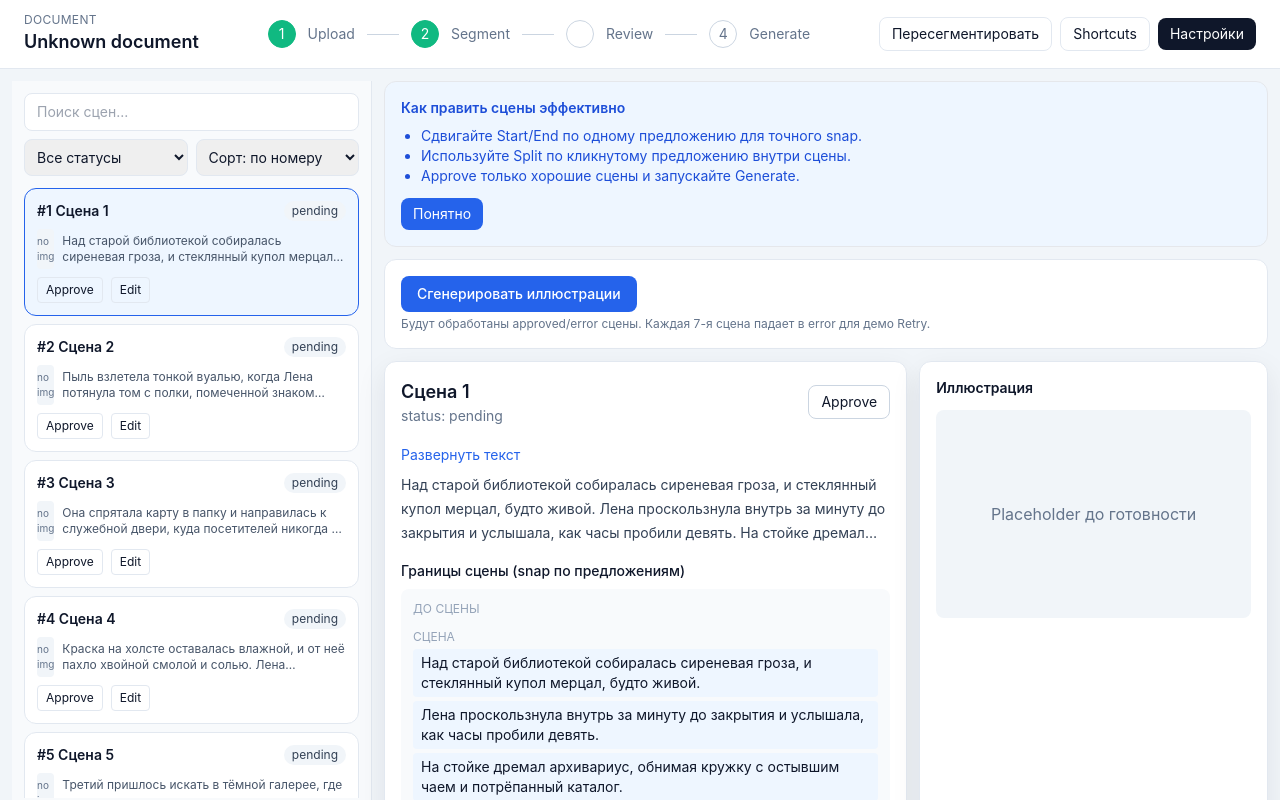
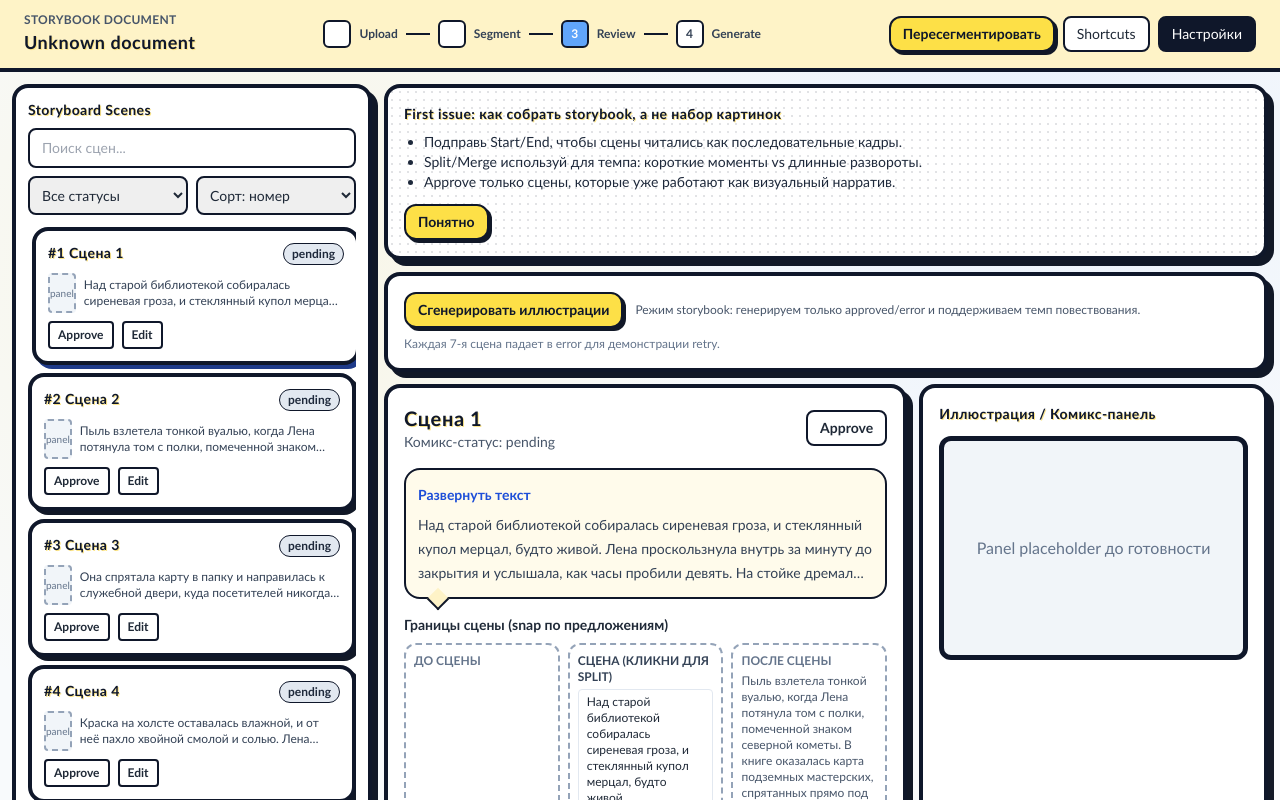
Before and after one commit to vadzimblr/university-project, a Vue app in the folder frontend-mock/: page /doc/1 in a window 1280 px wide. Shown: the top 800 px of the page. Built offline with nearby package versions, Linux system fonts and the light colour scheme.

Commit message:
feat: redesign mock UI as comic storybook experience

```diff
--- a/frontend-mock/src/components/AppStepper.vue
+++ b/frontend-mock/src/components/AppStepper.vue
@@ -14,19 +14,19 @@ function isComplete(stepKey: string) {
 </script>
 
 <template>
-  <ol class="flex items-center gap-3 text-xs text-slate-500 md:text-sm">
-    <li v-for="step in steps" :key="step.key" class="flex items-center gap-3">
+  <ol class="hidden items-center gap-2 text-xs text-slate-700 md:flex">
+    <li v-for="step in steps" :key="step.key" class="flex items-center gap-2">
       <span
-        class="flex h-7 w-7 items-center justify-center rounded-full border"
+        class="flex h-7 w-7 items-center justify-center rounded-md border-2 border-slate-900 font-bold"
         :class="[
-          step.key === stage ? 'border-brand-600 bg-brand-600 text-white' : '',
-          isComplete(step.key) ? 'border-emerald-500 bg-emerald-500 text-white' : 'border-slate-300 bg-white',
+          step.key === stage ? 'bg-blue-400 text-white' : 'bg-white',
+          isComplete(step.key) ? 'bg-emerald-400 text-white' : '',
         ]"
       >
         {{ steps.findIndex((s) => s.key === step.key) + 1 }}
       </span>
-      <span class="hidden md:inline">{{ step.label }}</span>
-      <span v-if="step.key !== 'generate'" class="hidden h-px w-8 bg-slate-300 md:inline" />
+      <span class="font-semibold">{{ step.label }}</span>
+      <span v-if="step.key !== 'generate'" class="h-0.5 w-6 bg-slate-900" />
     </li>
   </ol>
 </template>
--- a/frontend-mock/src/components/IllustrationPanel.vue
+++ b/frontend-mock/src/components/IllustrationPanel.vue
@@ -14,28 +14,29 @@ const emit = defineEmits<{
 </script>
 
 <template>
-  <section class="rounded-xl border border-slate-200 bg-white p-4 shadow-panel">
-    <h3 class="mb-3 text-sm font-semibold">Иллюстрация</h3>
+  <section class="comic-card bg-white p-4">
+    <h3 class="comic-title mb-3 text-sm font-black">Иллюстрация / Комикс-панель</h3>
 
     <div v-if="scene.status === 'ready' && illustration" class="space-y-3">
-      <img :src="illustration.imageUrl" alt="illustration" class="h-52 w-full rounded-lg object-cover" />
+      <div class="panel-frame">
+        <img :src="illustration.imageUrl" alt="illustration" class="h-56 w-full object-cover" />
+      </div>
+      <p class="rounded-lg border-2 border-slate-900 bg-yellow-100 p-2 text-xs font-medium">Caption: Сцена готова к сборке в storybook-последовательность.</p>
       <div class="flex gap-2">
-        <button class="rounded-lg border border-slate-200 px-3 py-1.5 text-sm" @click="emit('regenerate', scene.id)">Регенерировать</button>
-        <button class="rounded-lg border border-slate-200 px-3 py-1.5 text-sm" @click="emit('showPrompt', scene.id)">Показать промпт</button>
+        <button class="kaboom-btn" @click="emit('regenerate', scene.id)">Регенерировать</button>
+        <button class="rounded-lg border-2 border-slate-900 bg-white px-3 py-1.5 text-sm" @click="emit('showPrompt', scene.id)">Показать промпт</button>
       </div>
     </div>
 
     <div v-else-if="scene.status === 'generating'" class="space-y-3">
-      <div class="flex h-52 items-center justify-center rounded-lg bg-amber-50 text-amber-700">Генерируем…</div>
+      <div class="panel-frame flex h-56 items-center justify-center bg-amber-100 text-amber-800">Генерируем кадр...</div>
     </div>
 
     <div v-else-if="scene.status === 'error'" class="space-y-3">
-      <div class="flex h-52 items-center justify-center rounded-lg bg-red-50 text-red-700">Ошибка генерации</div>
-      <button class="rounded-lg border border-red-300 px-3 py-1.5 text-sm text-red-700" @click="emit('retry', scene.id)">Retry</button>
+      <div class="panel-frame flex h-56 items-center justify-center bg-red-100 text-red-700">Ошибка генерации панели</div>
+      <button class="rounded-lg border-2 border-slate-900 bg-red-100 px-3 py-1.5 text-sm font-semibold text-red-700" @click="emit('retry', scene.id)">Retry</button>
     </div>
 
-    <div v-else class="flex h-52 items-center justify-center rounded-lg bg-slate-100 text-slate-500">
-      Placeholder до готовности
-    </div>
+    <div v-else class="panel-frame flex h-56 items-center justify-center text-slate-500">Panel placeholder до готовности</div>
   </section>
 </template>
--- a/frontend-mock/src/components/OnboardingBanner.vue
+++ b/frontend-mock/src/components/OnboardingBanner.vue
@@ -3,13 +3,13 @@ const emit = defineEmits<{ close: [] }>();
 </script>
 
 <template>
-  <div class="rounded-xl border border-brand-200 bg-brand-50 p-4">
-    <h3 class="text-sm font-semibold text-brand-700">Как править сцены эффективно</h3>
-    <ul class="mt-2 list-disc pl-5 text-sm text-brand-700">
-      <li>Сдвигайте Start/End по одному предложению для точного snap.</li>
-      <li>Используйте Split по кликнутому предложению внутри сцены.</li>
-      <li>Approve только хорошие сцены и запускайте Generate.</li>
+  <div class="comic-card halftone bg-yellow-100 p-4">
+    <h3 class="comic-title text-sm font-black">First issue: как собрать storybook, а не набор картинок</h3>
+    <ul class="mt-2 list-disc pl-5 text-sm text-slate-800">
+      <li>Подправь Start/End, чтобы сцены читались как последовательные кадры.</li>
+      <li>Split/Merge используй для темпа: короткие моменты vs длинные развороты.</li>
+      <li>Approve только сцены, которые уже работают как визуальный нарратив.</li>
     </ul>
-    <button class="mt-3 rounded-lg bg-brand-600 px-3 py-1.5 text-sm text-white" @click="emit('close')">Понятно</button>
+    <button class="kaboom-btn mt-3" @click="emit('close')">Понятно</button>
   </div>
 </template>
--- a/frontend-mock/src/components/SceneCard.vue
+++ b/frontend-mock/src/components/SceneCard.vue
@@ -14,37 +14,36 @@ const emit = defineEmits<{
 }>();
 
 const statusStyles = {
-  pending: 'bg-slate-100 text-slate-700',
-  approved: 'bg-emerald-100 text-emerald-700',
-  generating: 'bg-amber-100 text-amber-700',
-  ready: 'bg-blue-100 text-blue-700',
-  error: 'bg-red-100 text-red-700',
+  pending: 'bg-slate-200 text-slate-800',
+  approved: 'bg-emerald-200 text-emerald-800',
+  generating: 'bg-amber-200 text-amber-800',
+  ready: 'bg-blue-200 text-blue-800',
+  error: 'bg-red-200 text-red-800',
 };
 </script>
 
 <template>
   <article
-    class="cursor-pointer rounded-xl border p-3 transition"
-    :class="selected ? 'border-brand-600 bg-brand-50' : 'border-slate-200 bg-white hover:border-brand-300'"
-    @click="emit('edit', scene.id)"
+    class="rounded-2xl border-4 border-slate-900 bg-white p-3 transition"
+    :class="selected ? 'translate-x-1 shadow-[4px_4px_0_#1e3a8a]' : 'shadow-[4px_4px_0_#111827]'"
   >
     <div class="mb-2 flex items-start justify-between gap-2">
-      <h3 class="text-sm font-semibold">#{{ scene.index }} {{ scene.title }}</h3>
-      <span class="rounded-full px-2 py-0.5 text-xs" :class="statusStyles[scene.status]">{{ scene.status }}</span>
+      <h3 class="comic-title text-sm font-black">#{{ scene.index }} {{ scene.title }}</h3>
+      <span class="rounded-full border border-slate-900 px-2 py-0.5 text-xs font-semibold" :class="statusStyles[scene.status]">{{ scene.status }}</span>
     </div>
 
     <div class="mb-2 flex items-center gap-2">
-      <img v-if="illustration" :src="illustration.imageUrl" alt="thumb" class="h-10 w-16 rounded object-cover" />
-      <div v-else class="flex h-10 w-16 items-center justify-center rounded bg-slate-100 text-[10px] text-slate-500">no img</div>
-      <p class="line-clamp-2 text-xs text-slate-600">{{ props.scene.text }}</p>
+      <img v-if="illustration" :src="illustration.imageUrl" alt="thumb" class="h-10 w-16 rounded border-2 border-slate-900 object-cover" />
+      <div v-else class="flex h-10 w-16 items-center justify-center rounded border-2 border-dashed border-slate-400 bg-slate-100 text-[10px] text-slate-500">panel</div>
+      <p class="line-clamp-2 text-xs text-slate-700">{{ props.scene.text }}</p>
     </div>
 
     <div class="flex flex-wrap gap-2 text-xs">
-      <button class="rounded border border-slate-200 px-2 py-1" @click.stop="emit('approve', scene.id, scene.status !== 'approved')">
+      <button class="rounded border-2 border-slate-900 bg-white px-2 py-1 font-semibold" @click.stop="emit('approve', scene.id, scene.status !== 'approved')">
         {{ scene.status === 'approved' ? 'Unapprove' : 'Approve' }}
       </button>
-      <button class="rounded border border-slate-200 px-2 py-1" @click.stop="emit('edit', scene.id)">Edit</button>
-      <button v-if="scene.status === 'ready' || scene.status === 'error'" class="rounded border border-slate-200 px-2 py-1" @click.stop="emit('regenerate', scene.id)">Regenerate</button>
+      <button class="rounded border-2 border-slate-900 bg-white px-2 py-1 font-semibold" @click.stop="emit('edit', scene.id)">Edit</button>
+      <button v-if="scene.status === 'ready' || scene.status === 'error'" class="rounded border-2 border-slate-900 bg-yellow-200 px-2 py-1 font-semibold" @click.stop="emit('regenerate', scene.id)">Regenerate</button>
     </div>
   </article>
 </template>
--- a/frontend-mock/src/components/SceneEditor.vue
+++ b/frontend-mock/src/components/SceneEditor.vue
@@ -25,65 +25,65 @@ function pickSplit(localIdx: number) {
 </script>
 
 <template>
-  <section class="space-y-4 rounded-xl border border-slate-200 bg-white p-4 shadow-panel">
-    <div class="flex items-center justify-between">
+  <section class="comic-card space-y-4 bg-white p-4">
+    <div class="flex items-center justify-between gap-2">
       <div>
-        <h2 class="text-lg font-semibold">{{ scene.title }}</h2>
-        <p class="text-sm text-slate-500">status: {{ scene.status }}</p>
+        <h2 class="comic-title text-xl font-black">{{ scene.title }}</h2>
+        <p class="text-sm text-slate-600">Комикс-статус: {{ scene.status }}</p>
       </div>
       <button
-        class="rounded-lg px-3 py-1.5 text-sm"
-        :class="scene.status === 'approved' ? 'bg-emerald-600 text-white' : 'border border-slate-300'"
+        class="rounded-lg border-2 border-slate-900 px-3 py-1.5 text-sm font-semibold"
+        :class="scene.status === 'approved' ? 'bg-emerald-400 text-white' : 'bg-white'"
         @click="emit('approve', scene.id, scene.status !== 'approved')"
       >
         {{ scene.status === 'approved' ? 'Approved' : 'Approve' }}
       </button>
     </div>
 
-    <div>
-      <button class="mb-2 text-sm text-brand-600" @click="expanded = !expanded">{{ expanded ? 'Свернуть текст' : 'Развернуть текст' }}</button>
+    <div class="speech-bubble">
+      <button class="mb-2 text-sm font-semibold text-blue-700" @click="expanded = !expanded">{{ expanded ? 'Свернуть текст' : 'Развернуть текст' }}</button>
       <p class="text-sm leading-6 text-slate-700" :class="expanded ? '' : 'line-clamp-3'">{{ scene.text }}</p>
     </div>
 
     <div class="space-y-2">
-      <p class="text-sm font-medium">Границы сцены (snap по предложениям)</p>
-      <div class="rounded-lg bg-slate-50 p-3 text-sm">
-        <p class="mb-1 text-xs uppercase text-slate-400">До сцены</p>
-        <p class="text-slate-500">{{ before.join(' ') }}</p>
-        <p class="mb-1 mt-3 text-xs uppercase text-slate-400">Сцена</p>
+      <p class="text-sm font-black">Границы сцены (snap по предложениям)</p>
+      <div class="grid gap-2 md:grid-cols-3">
+        <div class="story-strip">
+          <p class="mb-1 text-xs font-bold uppercase text-slate-500">До сцены</p>
+          <p class="text-xs text-slate-600">{{ before.join(' ') }}</p>
+        </div>
+        <div class="story-strip border-slate-900 bg-blue-50">
+          <p class="mb-1 text-xs font-bold uppercase text-slate-700">Сцена (кликни для Split)</p>
           <ul class="space-y-1">
             <li
               v-for="(sentence, localIdx) in inside"
               :key="`${scene.id}-${localIdx}`"
-            class="cursor-pointer rounded px-2 py-1"
-            :class="splitIdx === scene.startIdx + localIdx ? 'bg-amber-100' : 'bg-brand-50'"
+              class="cursor-pointer rounded border border-slate-200 px-2 py-1 text-xs"
+              :class="splitIdx === scene.startIdx + localIdx ? 'bg-yellow-200 border-slate-900' : 'bg-white'"
               @click="pickSplit(localIdx)"
             >
               {{ sentence }}
             </li>
           </ul>
-        <p class="mb-1 mt-3 text-xs uppercase text-slate-400">После сцены</p>
-        <p class="text-slate-500">{{ after.join(' ') }}</p>
+        </div>
+        <div class="story-strip">
+          <p class="mb-1 text-xs font-bold uppercase text-slate-500">После сцены</p>
+          <p class="text-xs text-slate-600">{{ after.join(' ') }}</p>
+        </div>
       </div>
     </div>
 
     <div class="grid grid-cols-2 gap-2 md:grid-cols-4">
-      <button class="rounded border border-slate-200 px-2 py-1 text-sm" @click="emit('boundaryShift', scene.id, 'start-')">Start −</button>
-      <button class="rounded border border-slate-200 px-2 py-1 text-sm" @click="emit('boundaryShift', scene.id, 'start+')">Start +</button>
-      <button class="rounded border border-slate-200 px-2 py-1 text-sm" @click="emit('boundaryShift', scene.id, 'end-')">End −</button>
-      <button class="rounded border border-slate-200 px-2 py-1 text-sm" @click="emit('boundaryShift', scene.id, 'end+')">End +</button>
+      <button class="rounded border-2 border-slate-900 bg-white px-2 py-1 text-sm font-semibold" @click="emit('boundaryShift', scene.id, 'start-')">Start −</button>
+      <button class="rounded border-2 border-slate-900 bg-white px-2 py-1 text-sm font-semibold" @click="emit('boundaryShift', scene.id, 'start+')">Start +</button>
+      <button class="rounded border-2 border-slate-900 bg-white px-2 py-1 text-sm font-semibold" @click="emit('boundaryShift', scene.id, 'end-')">End −</button>
+      <button class="rounded border-2 border-slate-900 bg-white px-2 py-1 text-sm font-semibold" @click="emit('boundaryShift', scene.id, 'end+')">End +</button>
     </div>
 
     <div class="flex flex-wrap gap-2">
-      <button
-        class="rounded border border-slate-200 px-2 py-1 text-sm"
-        :disabled="splitIdx === null"
-        @click="splitIdx !== null && emit('split', scene.id, splitIdx)"
-      >
-        Split at selected sentence
-      </button>
-      <button class="rounded border border-slate-200 px-2 py-1 text-sm" @click="emit('merge', scene.id, 'prev')">Merge prev</button>
-      <button class="rounded border border-slate-200 px-2 py-1 text-sm" @click="emit('merge', scene.id, 'next')">Merge next</button>
+      <button class="kaboom-btn" :disabled="splitIdx === null" @click="splitIdx !== null && emit('split', scene.id, splitIdx)">Split</button>
+      <button class="rounded border-2 border-slate-900 bg-white px-2 py-1 text-sm font-semibold" @click="emit('merge', scene.id, 'prev')">Merge prev</button>
+      <button class="rounded border-2 border-slate-900 bg-white px-2 py-1 text-sm font-semibold" @click="emit('merge', scene.id, 'next')">Merge next</button>
     </div>
   </section>
 </template>
--- a/frontend-mock/src/components/SceneList.vue
+++ b/frontend-mock/src/components/SceneList.vue
@@ -22,19 +22,20 @@ const emit = defineEmits<{
 </script>
 
 <template>
-  <aside class="h-full border-r border-slate-200 bg-slate-50 p-3">
+  <aside class="comic-card h-full bg-orange-50 p-3">
     <div class="mb-3 space-y-2">
+      <p class="comic-title text-sm font-black">Storyboard Scenes</p>
       <input
         :value="search"
         type="text"
         placeholder="Поиск сцен..."
-        class="w-full rounded-lg border border-slate-200 px-3 py-2 text-sm"
+        class="w-full rounded-lg border-2 border-slate-900 px-3 py-2 text-sm"
         @input="emit('updateSearch', ($event.target as HTMLInputElement).value)"
       />
       <div class="flex gap-2">
         <select
           :value="statusFilter"
-          class="w-1/2 rounded-lg border border-slate-200 px-2 py-2 text-sm"
+          class="w-1/2 rounded-lg border-2 border-slate-900 px-2 py-2 text-sm"
           @change="emit('updateStatusFilter', ($event.target as HTMLSelectElement).value as any)"
         >
           <option value="all">Все статусы</option>
@@ -46,16 +47,16 @@ const emit = defineEmits<{
         </select>
         <select
           :value="sortBy"
-          class="w-1/2 rounded-lg border border-slate-200 px-2 py-2 text-sm"
+          class="w-1/2 rounded-lg border-2 border-slate-900 px-2 py-2 text-sm"
           @change="emit('updateSortBy', ($event.target as HTMLSelectElement).value as any)"
         >
-          <option value="index">Сорт: по номеру</option>
-          <option value="status">Сорт: по статусу</option>
+          <option value="index">Сорт: номер</option>
+          <option value="status">Сорт: статус</option>
         </select>
       </div>
     </div>
 
-    <div class="space-y-2 overflow-y-auto pb-10" style="max-height: calc(100vh - 190px)">
+    <div class="space-y-2 overflow-y-auto pb-10" style="max-height: calc(100vh - 210px)">
       <SceneCard
         v-for="scene in scenes"
         :key="scene.id"
--- a/frontend-mock/src/components/Topbar.vue
+++ b/frontend-mock/src/components/Topbar.vue
@@ -15,22 +15,22 @@ const emit = defineEmits<{
 </script>
 
 <template>
-  <header class="sticky top-0 z-20 border-b border-slate-200 bg-white/95 px-4 py-3 backdrop-blur lg:px-6">
+  <header class="sticky top-0 z-20 border-b-4 border-slate-900 bg-amber-100 px-4 py-3 lg:px-6">
     <div class="flex items-center justify-between gap-4">
       <div class="flex items-center gap-3">
-        <button class="rounded-lg border border-slate-200 px-3 py-1 text-sm lg:hidden" @click="emit('toggleDrawer')">☰</button>
+        <button class="rounded-lg border-2 border-slate-900 bg-white px-3 py-1 text-sm lg:hidden" @click="emit('toggleDrawer')">☰</button>
         <div>
-          <p class="text-xs uppercase tracking-wide text-slate-500">Document</p>
-          <h1 class="text-base font-semibold md:text-lg">{{ documentName }}</h1>
+          <p class="text-xs font-bold uppercase tracking-wide text-slate-600">Storybook Document</p>
+          <h1 class="comic-title text-base font-black md:text-lg">{{ documentName }}</h1>
         </div>
       </div>
 
       <AppStepper :stage="stage" />
 
       <div class="hidden items-center gap-2 md:flex">
-        <button class="rounded-lg border border-slate-200 px-3 py-1.5 text-sm" @click="emit('regenerateSegmentation')">Пересегментировать</button>
-        <button class="rounded-lg border border-slate-200 px-3 py-1.5 text-sm" @click="emit('openHelp')">Shortcuts</button>
-        <button class="rounded-lg bg-slate-900 px-3 py-1.5 text-sm text-white" @click="emit('openSettings')">Настройки</button>
+        <button class="kaboom-btn" @click="emit('regenerateSegmentation')">Пересегментировать</button>
+        <button class="rounded-lg border-2 border-slate-900 bg-white px-3 py-1.5 text-sm" @click="emit('openHelp')">Shortcuts</button>
+        <button class="rounded-lg border-2 border-slate-900 bg-slate-900 px-3 py-1.5 text-sm text-white" @click="emit('openSettings')">Настройки</button>
       </div>
     </div>
   </header>
--- a/frontend-mock/src/pages/WorkspacePage.vue
+++ b/frontend-mock/src/pages/WorkspacePage.vue
@@ -53,23 +53,15 @@ async function generateAll() {
 function onKeys(event: KeyboardEvent) {
   if (!selectedScene.value) return;
   const currentIndex = scenes.scenes.findIndex((s) => s.id === selectedScene.value?.id);
-  if (event.key.toLowerCase() === 'a') {
-    scenes.approve(selectedScene.value.id, selectedScene.value.status !== 'approved');
-  }
-  if (event.key.toLowerCase() === 'g') {
-    void generateAll();
-  }
-  if (event.key === 'ArrowRight') {
-    ui.selectedSceneId = scenes.scenes[Math.min(scenes.scenes.length - 1, currentIndex + 1)]?.id ?? ui.selectedSceneId;
-  }
-  if (event.key === 'ArrowLeft') {
-    ui.selectedSceneId = scenes.scenes[Math.max(0, currentIndex - 1)]?.id ?? ui.selectedSceneId;
-  }
+  if (event.key.toLowerCase() === 'a') scenes.approve(selectedScene.value.id, selectedScene.value.status !== 'approved');
+  if (event.key.toLowerCase() === 'g') void generateAll();
+  if (event.key === 'ArrowRight') ui.selectedSceneId = scenes.scenes[Math.min(scenes.scenes.length - 1, currentIndex + 1)]?.id ?? ui.selectedSceneId;
+  if (event.key === 'ArrowLeft') ui.selectedSceneId = scenes.scenes[Math.max(0, currentIndex - 1)]?.id ?? ui.selectedSceneId;
 }
 </script>
 
 <template>
-  <div class="min-h-screen bg-slate-100">
+  <div class="min-h-screen bg-transparent">
     <Topbar
       :document-name="docs.activeDocument?.name ?? 'Unknown document'"
       :stage="stepStage"
@@ -100,15 +92,14 @@ function onKeys(event: KeyboardEvent) {
       <section class="space-y-3">
         <OnboardingBanner v-if="ui.showOnboardingBanner" @close="ui.dismissOnboarding()" />
 
-        <div class="rounded-xl border border-slate-200 bg-white p-4">
-          <button
-            class="rounded-lg bg-brand-600 px-4 py-2 text-sm font-medium text-white disabled:opacity-60"
-            :disabled="scenes.isGeneratingAll"
-            @click="generateAll"
-          >
-            {{ scenes.isGeneratingAll ? 'Генерация…' : 'Сгенерировать иллюстрации' }}
-          </button>
-          <p class="mt-1 text-xs text-slate-500">Будут обработаны approved/error сцены. Каждая 7-я сцена падает в error для демо Retry.</p>
+        <div class="comic-card bg-white p-4">
+          <div class="flex flex-wrap items-center gap-3">
+            <button class="kaboom-btn disabled:opacity-60" :disabled="scenes.isGeneratingAll" @click="generateAll">
+              {{ scenes.isGeneratingAll ? 'Генерация…' : 'Сгенерировать иллюстрации' }}
+            </button>
+            <p class="text-xs text-slate-600">Режим storybook: генерируем только approved/error и поддерживаем темп повествования.</p>
+          </div>
+          <p class="mt-2 text-xs text-slate-500">Каждая 7-я сцена падает в error для демонстрации retry.</p>
         </div>
 
         <div v-if="selectedScene" class="grid gap-3 xl:grid-cols-[1.2fr_0.8fr]">
--- a/frontend-mock/src/styles/main.css
+++ b/frontend-mock/src/styles/main.css
@@ -3,15 +3,76 @@
 @tailwind utilities;
 
 :root {
-  font-family: Inter, system-ui, -apple-system, Segoe UI, Roboto, Helvetica, Arial, sans-serif;
-  color: #0f172a;
+  font-family: 'Trebuchet MS', 'Comic Sans MS', 'Segoe UI', system-ui, -apple-system, sans-serif;
+  color: #1f2937;
+  background-color: #f8f4e8;
 }
 
 body {
   margin: 0;
   min-height: 100vh;
+  background:
+    radial-gradient(circle at 20% 20%, rgba(250, 204, 21, 0.1) 0, transparent 32%),
+    radial-gradient(circle at 80% 10%, rgba(59, 130, 246, 0.08) 0, transparent 30%),
+    #f8f4e8;
 }
 
-.status-dot {
-  @apply inline-block h-2.5 w-2.5 rounded-full;
+.comic-card {
+  @apply rounded-2xl border-4 border-slate-900 bg-white shadow-[6px_6px_0_#111827];
 }
+
+.comic-title {
+  @apply text-slate-900;
+  letter-spacing: 0.03em;
+  text-shadow: 1px 1px 0 #fde68a;
+}
+
+.halftone {
+  background-image: radial-gradient(circle, rgba(15, 23, 42, 0.12) 0.8px, transparent 0.8px);
+  background-size: 8px 8px;
+}
+
+.speech-bubble {
+  @apply relative rounded-2xl border-2 border-slate-900 bg-amber-50 p-3;
+}
+
+.speech-bubble::after {
+  content: '';
+  position: absolute;
+  bottom: -10px;
+  left: 24px;
+  width: 16px;
+  height: 16px;
+  border-right: 2px solid #0f172a;
+  border-bottom: 2px solid #0f172a;
+  background: #fef3c7;
+  transform: rotate(45deg);
+}
+
+.story-strip {
+  @apply rounded-xl border-2 border-dashed border-slate-400 bg-white p-2;
+}
+
+.panel-frame {
+  @apply overflow-hidden rounded-xl border-[5px] border-slate-900 bg-slate-100;
+}
+
+.kaboom-btn {
+  @apply rounded-xl border-2 border-slate-900 bg-yellow-300 px-3 py-1.5 text-sm font-semibold text-slate-900 shadow-[3px_3px_0_#111827] transition hover:-translate-y-0.5;
+}
+
+.line-clamp-2 {
+  display: -webkit-box;
+  -webkit-line-clamp: 2;
+  line-clamp: 2;
+  -webkit-box-orient: vertical;
+  overflow: hidden;
+}
+
+.line-clamp-3 {
+  display: -webkit-box;
+  -webkit-line-clamp: 3;
+  line-clamp: 3;
+  -webkit-box-orient: vertical;
+  overflow: hidden;
+}
```
Also changed, not shown: frontend-mock/src/pages/UploadPage.vue (+25 -26 lines), 1 other file (tests, documents, lock files or other folders). Lines whose indentation alone changed are shown as unchanged.
